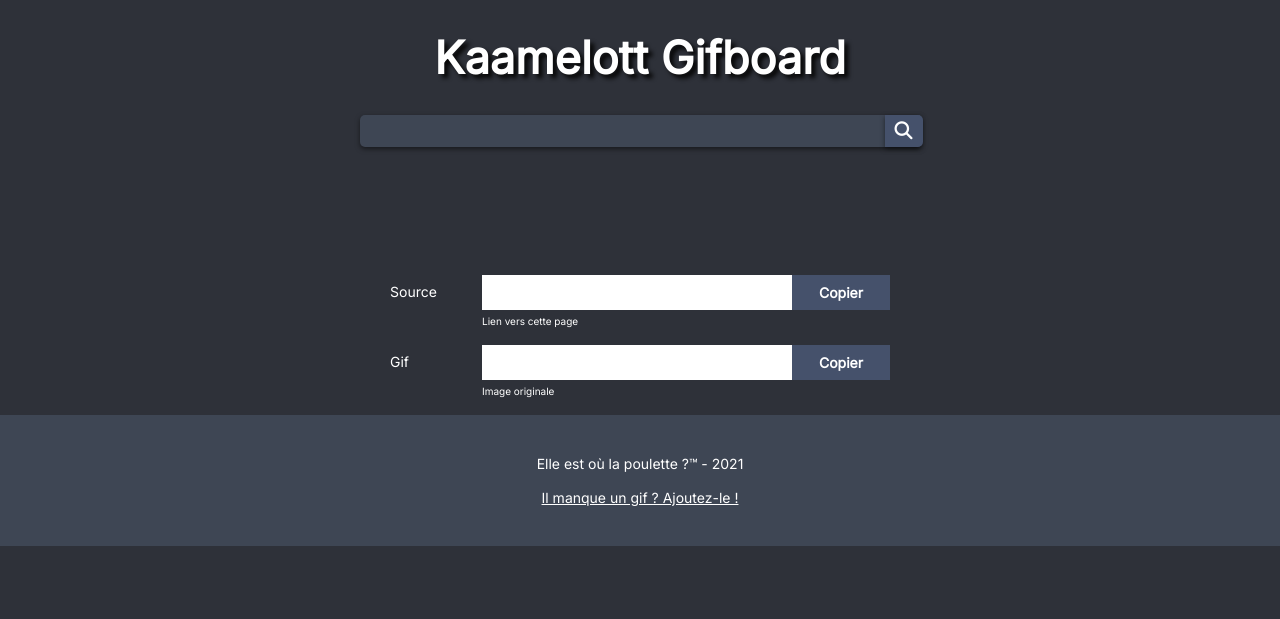
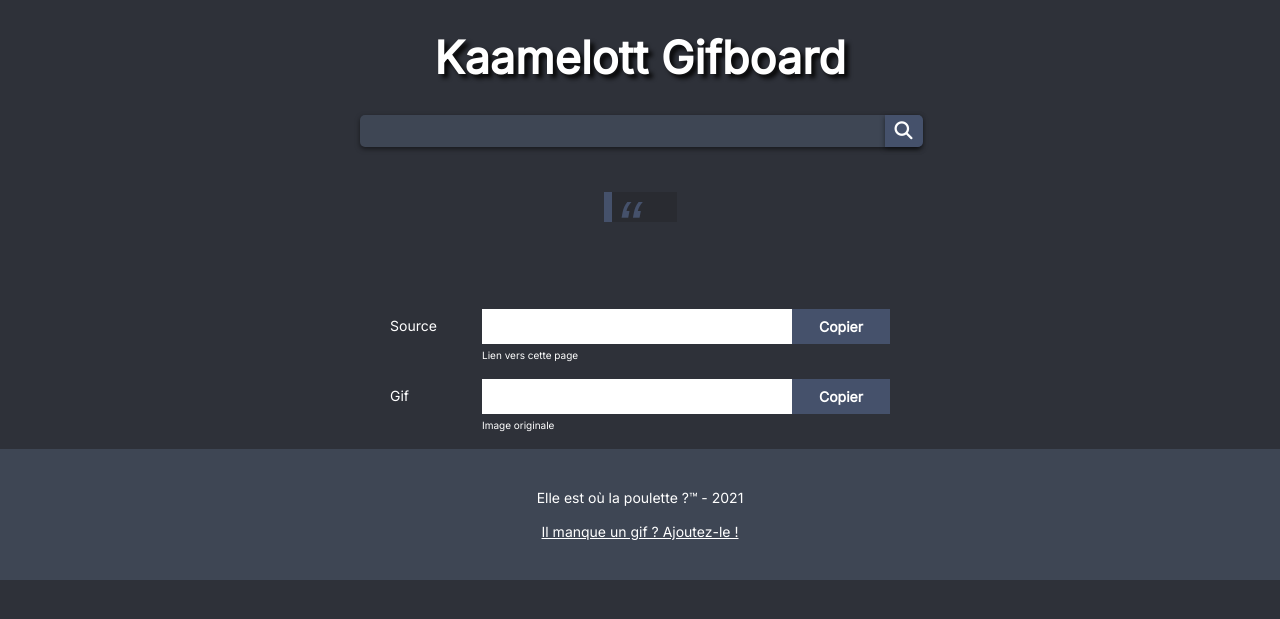
Before and after one commit to kaamelott-gifboard/kaamelott-gifboard, a Symfony app: template templates/gif.html.twig in a window 1280 px wide. Shown: the top 619 px of the page. Run offline with Twig, Linux system fonts and the light colour scheme; the template is opened without the code that fills it, so the values that code supplies are empty; some libraries are stand-ins or nearby versions.

Commit message:
Improved quote display (+h2) and show characters on gif page (SEO)

```diff
--- a/public/css/mobile.css
+++ b/public/css/mobile.css
@@ -43,3 +43,24 @@ h1 {
 .input-quote {
     width: 90%;
 }
+
+.quote-block h2 {
+    font-size: 13px;
+}
+
+.quote-block {
+    max-width: 75%;
+    font-style: italic;
+    padding: 15px 20px 15px 30px;
+    margin: 5px auto 20px auto;
+    border-left: 4px solid #45516b;
+}
+
+.quote-block::before {
+    font-size: 3em;
+    top: 0;
+}
+
+.quote {
+    font-size: 15px;
+}
--- a/public/css/styles.css
+++ b/public/css/styles.css
@@ -52,6 +52,16 @@ a {
     width: 50px;
     border-radius: 50%;
     margin-right: 5px;
+}
+
+.character-gray-filter {
+    filter: grayscale(80%);
+}
+
+.character-icon-quote {
+    width: 50px;
+    border-radius: 50%;
+    margin: 0 auto;
 }
 
 .icon-dark-shadow {
@@ -217,6 +227,48 @@ ul {
     z-index: 100;
 }
 
+.quote {
+    margin: 0;
+    font-weight: normal;
+    font-size: 20px;
+    text-shadow: 2px 2px 2px #070707;
+}
+
+.quote-characters {
+    margin-bottom: 20px;
+}
+
+.quote-character-block {
+    display: inline-block;
+    padding: 0 10px 0 10px;
+}
+
+.quote-block h2 {
+    font-size: 18px;
+}
+
+.quote-block {
+    max-width: 40%;
+    display: inline-block;
+    margin: 5px auto 30px auto;
+    font-style: italic;
+    padding: 15px 20px 15px 45px;
+    border-left: 8px solid #45516b;
+    position: relative;
+    background: #292b31;
+    color: white;
+}
+
+.quote-block::before {
+    font-family: Arial, serif;
+    content: "\201C";
+    color: #45516b;
+    font-size: 5em;
+    position: absolute;
+    left: 5px;
+    top: -5px;
+}
+
 /* ================================= */
 
 .modal-background {
--- a/public/js/script.js
+++ b/public/js/script.js
@@ -1,10 +1,9 @@
-window.onload = function(){
+window.onload = function () {
     let characterXhr = new XMLHttpRequest();
     let characterDiv = document.getElementById("characters");
 
     if (characterDiv) {
         characterXhr.onload = function () {
-            if (characterXhr.status >= 200 && characterXhr.status < 300) {
             let data = JSON.parse(characterXhr.responseText);
 
             data['characters'].forEach(function (character) {
@@ -14,10 +13,14 @@ window.onload = function(){
                 image.src = character.image;
                 image.title = character.name;
 
-                    if (character.name === characterDiv.getAttribute('data-current')) {
+                let current = characterDiv.getAttribute('data-current');
+
+                if (character.name === current) {
                     image.classList.add('character-icon', 'icon-light-shadow')
-                    } else {
+                } else if (current === '') { // no selected characters
                     image.classList.add('character-icon', 'icon-dark-shadow')
+                } else { // display unselected characters with filter
+                    image.classList.add('character-icon', 'icon-dark-shadow', 'character-gray-filter')
                 }
 
                 link.href = character.url;
@@ -25,9 +28,6 @@ window.onload = function(){
 
                 characterDiv.appendChild(link);
             });
-            } else {
-                // @todo: handle error
-            }
         };
 
         characterXhr.open('GET', characterDiv.getAttribute('data-url'));
@@ -42,13 +42,9 @@ window.onload = function(){
 
     if (input) {
         countXhr.onload = function () {
-            if (countXhr.status >= 200 && countXhr.status < 300) {
             let data = JSON.parse(countXhr.responseText);
 
-                input.placeholder = 'Recherche parmi près de '.concat(data, ' répliques...');
-            } else {
-                // @todo: handle error
-            }
+            input.placeholder = 'Rechercher parmi près de '.concat(data, ' répliques...');
         };
 
         countXhr.open('GET', input.getAttribute('data-url'));
@@ -59,8 +55,8 @@ window.onload = function(){
 
 // ==================================================
 
-document.querySelectorAll('.square_btn').forEach(function(element) {
-    element.addEventListener('click', function() {
+document.querySelectorAll('.square_btn').forEach(function (element) {
+    element.addEventListener('click', function () {
         let image = document.getElementById(element.getAttribute('data-id') + "-img").getAttribute('data-img');
 
         document.getElementById(element.getAttribute('data-id') + "-modal-img").src = image;
@@ -68,15 +64,15 @@ document.querySelectorAll('.square_btn').forEach(function(element) {
     });
 });
 
-document.querySelectorAll('.modal-close').forEach(function(element) {
-    element.addEventListener('click', function() {
+document.querySelectorAll('.modal-close').forEach(function (element) {
+    element.addEventListener('click', function () {
         element.parentNode.parentNode.style.display = "none";
     });
 });
 
 window.addEventListener('keydown', function (event) {
     if (event.key === 'Escape') {
-        document.querySelectorAll('.modal-background').forEach(function(element) {
+        document.querySelectorAll('.modal-background').forEach(function (element) {
             element.style.display = "none";
         });
     }
@@ -84,8 +80,8 @@ window.addEventListener('keydown', function (event) {
 
 // ==================================================
 
-document.querySelectorAll('.copy-btn').forEach(function(element) {
-    element.addEventListener('click', function() {
+document.querySelectorAll('.copy-btn').forEach(function (element) {
+    element.addEventListener('click', function () {
         let input = this.parentNode.getElementsByTagName('input')[0];
 
         navigator.clipboard.writeText(input.value);
--- a/templates/body.html.twig
+++ b/templates/body.html.twig
@@ -30,7 +30,7 @@
                                 <img id="{{ gif.slug }}-modal-img" /><br /><br />
                                 {{ copy.block_mobile(gif.image) }}
 
-                                {{ copy.block('Source', gif.url, 'Lien vers cette page') }}
+                                {{ copy.block('Source', gif.url, 'Lien vers la page du GIF') }}
                                 {{ copy.block('Gif', gif.image, 'Image originale') }}
                             </div>
                         </div>
--- a/templates/gif.html.twig
+++ b/templates/gif.html.twig
@@ -29,9 +29,24 @@
 {% endblock %}
 
 {% block gif %}
-    {{ quote }}<br/><br/>
+    <div class="quote-block">
+        <h2 class="quote">{{ quote }}</h2>
+    </div>
 
-    <img src="{{ image }}" alt="{{ quote }}" class="single-gif" /><br/><br/>
+    <br />
+
+    <img src="{{ image }}" alt="{{ quote }}" class="single-gif"/><br/><br/>
+
+    <div class="quote-characters">
+        {% for character in characters %}
+            <div class="quote-character-block">
+                <a href="{{ character.url }}">
+                    <img src="{{ character.image }}" class="character-icon-quote icon-dark-shadow"
+                         alt="{{ character.name }}" title="{{ character.name }}"/>
+                </a>
+            </div>
+        {% endfor %}
+    </div>
 
     {{ copy.block_mobile(image) }}
 
```
Also changed, not shown: gifs.json (+7 -7 lines), public/characters/belt-le-vigneron.png (renamed from public/characters/belt-le-vigneron-du-chateau.png). Lines whose indentation alone changed are shown as unchanged.
